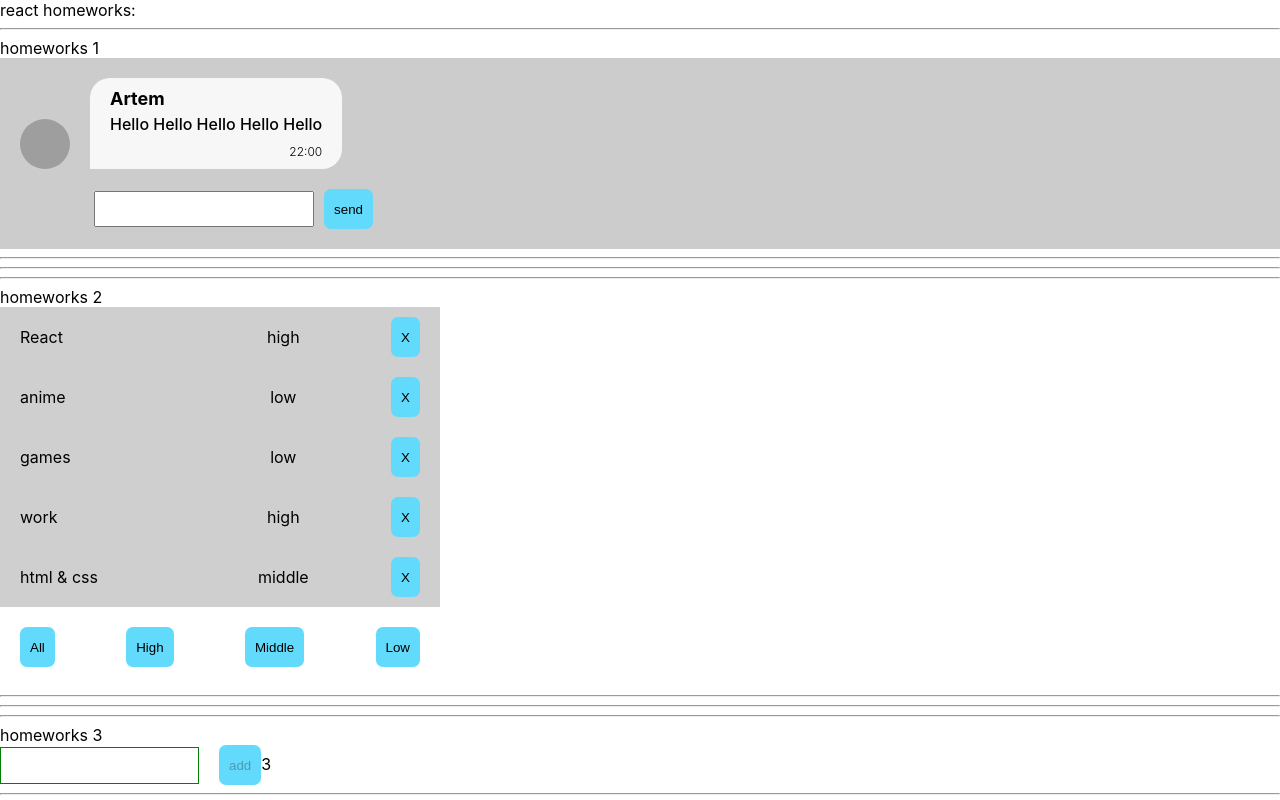
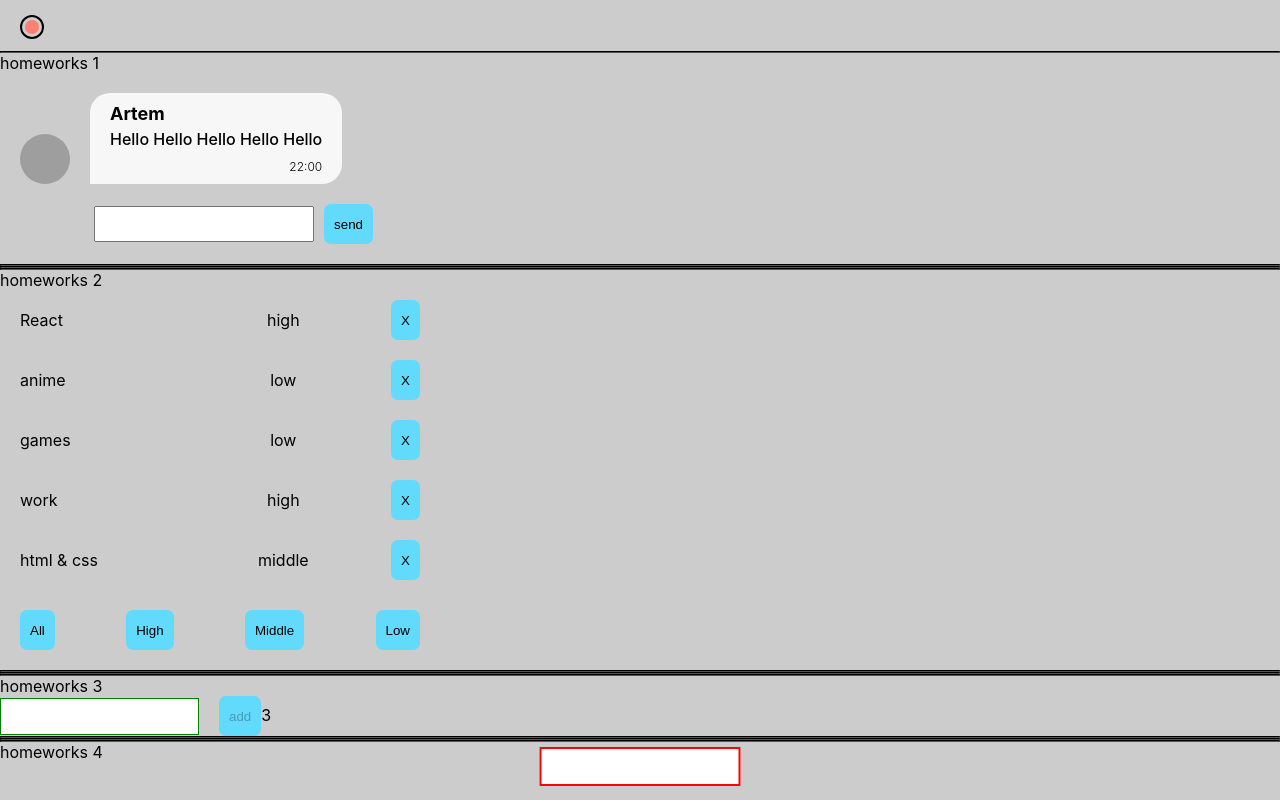
Before and after one commit to Artem-Evsiukov/homeworks, a React (Create React App) app: page /#/pre-junior in a window 1280 px wide. Shown: the top 800 px of the page. Built offline with nearby package versions, Linux system fonts and the light colour scheme; grey boxes are pictures that could not be loaded.

Commit message:
home-works-5

```diff
--- a/src/p1-main/m1-ui/u1-app/App.module.css
+++ b/src/p1-main/m1-ui/u1-app/App.module.css
@@ -1,3 +1,8 @@
 .App {
-padding: 0 0 100px;
+    padding: 0 0 100px;
+    background-color: #ccc;
 }
+
+h1 {
+    text-align: center;
+}
--- a/src/p1-main/m1-ui/u1-app/App.tsx
+++ b/src/p1-main/m1-ui/u1-app/App.tsx
@@ -4,16 +4,16 @@ import HW1 from '../../../p2-homeworks/h1/HW1'
 import HW2 from '../../../p2-homeworks/h2/HW2';
 import HW3 from '../../../p2-homeworks/h3/HW3';
 import HW4 from '../../../p2-homeworks/h4/HW4';
+import HW5 from '../../../p2-homeworks/h5-rrd-v6/HW5';
 
 function App() {
     return (
         <div className={s.App}>
-            <div>react homeworks:</div>
-            <HW1/>
-            <HW2/>
-            <HW3/>
-            <HW4/>
-            {/*<HW5/>*/}
+            {/*<HW1/>*/}
+            {/*<HW2/>*/}
+            {/*<HW3/>*/}
+            {/*<HW4/>*/}
+            <HW5/>
 
         </div>
     )
--- a/src/p2-homeworks/h2/Affair.module.css
+++ b/src/p2-homeworks/h2/Affair.module.css
@@ -4,7 +4,6 @@
     justify-content: space-between;
     align-items: center;
     padding: 10px 20px;
-    background-color: #cfcfcf;
 }
 
 .flex {
--- a/src/p2-homeworks/h5-rrd-v6/HW5.tsx
+++ b/src/p2-homeworks/h5-rrd-v6/HW5.tsx
@@ -1,18 +1,24 @@
-import React from 'react'
+import React, {useState} from 'react'
 import Header from './Header'
-import Pages from './Pages'
+import Pages, {PATH} from './Pages'
+import {HashRouter} from 'react-router-dom';
+import { v1 } from 'uuid';
 
 function HW5() {
+    const [menuActive, setMenuActive] = useState<boolean>(false)
+    let menu = [
+        {id:v1(), title:"Pre-Junior", PATH:PATH.PRE_JUNIOR},
+        {id:v1(), title:"Junior", PATH:PATH.JUNIOR},
+        {id:v1(), title:"Junior+", PATH:PATH.JUNIOR_PLUS}
+    ]
     return (
         <div>
             {/*в gh-pages лучше работает HashRouter*/}
-            {/*<HashRouter>*/}
-
-            <Header/>
+            <HashRouter>
+            <Header menuActive={menuActive} setMenuActive={() => {setMenuActive(!menuActive)}} menu={menu}/>
 
             <Pages/>
-
-            {/*</HashRouter>*/}
+            </HashRouter>
         </div>
     )
 }
--- /dev/null
+++ b/src/p2-homeworks/h5-rrd-v6/Header.module.css
@@ -0,0 +1,84 @@
+.nav{
+    position: relative;
+    display: flex;
+    padding: 15px 25px;
+    background-color: #ccc;
+}
+.nav__list{
+    display: flex;
+    align-items: center;
+    transform: translateX(-100%);
+    transition: all .3s ease;
+    width: 100%;
+}
+.menuActive{
+    transform: translateX(0);;
+    transition: all .3s ease-in;
+    width: 100%;
+}
+.btn{
+    width: 10px;
+    height: 10px;
+    padding: 5px;
+    border: 2px solid #000;
+    transition: all .3s ease;
+    position: absolute;
+    left: 20px;
+    cursor: pointer;
+    border-radius: 50%;
+}
+.btn:before{
+    position: absolute;
+    content: '';
+    border: 2px solid salmon;
+    background-color: salmon;
+    border-radius: 50%;
+    width: 50%;
+    height: 50%;
+    top: 50%;
+    left: 50%;
+    transform: translate(-50%,-50%);
+    transition: all .3s ease;
+}
+.btn:hover{
+    border: 2px solid salmon;
+
+}
+.btn:hover::before{
+    background-color: black;
+    border: 2px solid black;
+}
+.btnActive{
+    left: 17%;
+}
+.nav__item{
+    margin-right: 20px;
+}
+.nav__item:last-child{
+    margin-right: 0;
+}
+.def{
+    font-size: 18px;
+    color: black;
+    transition: all .3s ease;
+}
+.def:hover{
+    color: #fff;
+}
+.active{
+    color: #fff;
+    font-size: 18px;
+}
+
+ul{
+    margin: 0;
+    padding: 0;
+    list-style: none;
+}
+a{
+    text-decoration: none;
+}
+hr{
+    margin: 0;
+    border-color: black;
+}
--- a/src/p2-homeworks/h5-rrd-v6/Header.tsx
+++ b/src/p2-homeworks/h5-rrd-v6/Header.tsx
@@ -1,11 +1,48 @@
 import React from 'react'
+import {NavLink} from 'react-router-dom'
+import {PATH} from './Pages';
+import s from './Header.module.css'
 
-function Header() {
+type MenuPropsType = {
+    id: string
+    title: string
+    PATH:{}
+}
+
+type MenuType = {
+    menu: Array<MenuPropsType>
+    menuActive: boolean
+    setMenuActive: () => void
+}
+
+function Header(props: MenuType) {
+    // const  onClickHandler = (e: MouseEventHandler<HTMLElement>) => {
+    //     if(e())
+    //     props.setMenuActive()
+    //     alert(props.setMenuActive())
+    // }
+
+    const menuItem = props.menu.map(m => {
+        return(
+            <li className={s.nav__item} key={m.id}>
+                <NavLink className={({isActive}) => isActive ? s.active : s.def}
+                         to={m.PATH}>{m.title}</NavLink>
+
+            </li>
+        )
+    })
     return (
-        <div>
-            // add NavLinks
 
-        </div>
+
+        <nav className={s.nav} >
+            <ul className={props.menuActive ? `${s.nav__list} ${s.menuActive}` : s.nav__list}>
+                {menuItem}
+            </ul>
+            <div className={props.menuActive ? `${s.btn } ${s.btnActive}` : s.btn} onClick={(e) => {
+                props.setMenuActive()
+
+            }}></div>
+        </nav>
     )
 }
 
--- a/src/p2-homeworks/h5-rrd-v6/Pages.tsx
+++ b/src/p2-homeworks/h5-rrd-v6/Pages.tsx
@@ -1,26 +1,38 @@
-import React from 'react'
+import React, {useEffect, useState} from 'react'
+import {Navigate, Route, Routes } from 'react-router-dom'
+import Error404 from './pages/Error404';
+import PreJunior from './pages/PreJunior';
+import {Junior} from './pages/Junior';
+import {JuniorPluse} from './pages/JuniorPluse';
+
+
 
 export const PATH = {
     PRE_JUNIOR: '/pre-junior',
+    JUNIOR: '/junior/*',
+    JUNIOR_PLUS: '/junior-pluse/*'
     // add paths
 }
 
 function Pages() {
+
     return (
         <div>
-            {/*Routes выбирает первый подходящий роут*/}
-            {/*<Routes>*/}
+            {/*//Routes выбирает первый подходящий роут*/}
+            <Routes>
 
-                {/*в начале мы попадаем на страницу '/' и переходим сразу на страницу PRE_JUNIOR*/}
-                {/*<Route path={'/'} element={<Navigate to={PATH.PRE_JUNIOR}/>}/>*/}
+                {/*//в начале мы попадаем на страницу '/' и переходим сразу на страницу //PRE_JUNIOR*/}
+                <Route path={'/'} element={<Navigate to={PATH.PRE_JUNIOR}/>}/>
 
-                {/*<Route path={PATH.PRE_JUNIOR} element={<PreJunior/>}/>*/}
+                <Route path={PATH.PRE_JUNIOR} element={<PreJunior/>} />
+                <Route path={PATH.JUNIOR} element={<Junior/>} />
+                <Route path={PATH.JUNIOR_PLUS} element={<JuniorPluse/>} />
                 // add routes
 
                 {/*он отрисуется если пользователь захочет попасть на несуществующую страницу*/}
-                {/*<Route path={'/*'} element={<Error404/>}/>*/}
+                <Route path={'/*'} element={<Error404/>}/>
 
-            {/*</Routes>*/}
+            </Routes>
         </div>
     )
 }
--- /dev/null
+++ b/src/p2-homeworks/h5-rrd-v6/pages/Junior.tsx
@@ -0,0 +1,22 @@
+import React from 'react'
+import HW10 from '../../h10/HW10';
+import HW7 from '../../h7/HW7';
+import HW8 from '../../h8/HW8';
+import HW9 from '../../h9/HW9';
+
+export function Junior() {
+    return (
+        <div>
+            <h1>The page is still under construction</h1>
+            {/*<HW7/>*/}
+            {/*<HW8/>*/}
+            {/*<HW9/>*/}
+            {/*<HW10/>*/}
+        </div>
+    )
+}
+
+
+
+// сделайте по аналогии пустые страницы джун и джун+
+// туда будут добавляться следующие дз
--- /dev/null
+++ b/src/p2-homeworks/h5-rrd-v6/pages/JuniorPluse.tsx
@@ -0,0 +1,17 @@
+import React from 'react'
+
+
+export function JuniorPluse() {
+    return (
+        <div>
+            <h1>The page is still under construction</h1>
+            {/*<HW11/>*/}
+            {/*<HW12/>*/}
+        </div>
+    )
+}
+
+
+
+// сделайте по аналогии пустые страницы джун и джун+
+// туда будут добавляться следующие дз
```
Also changed, not shown: package.json (+6 -1 lines), 1 other file (tests, documents, lock files or other folders).
